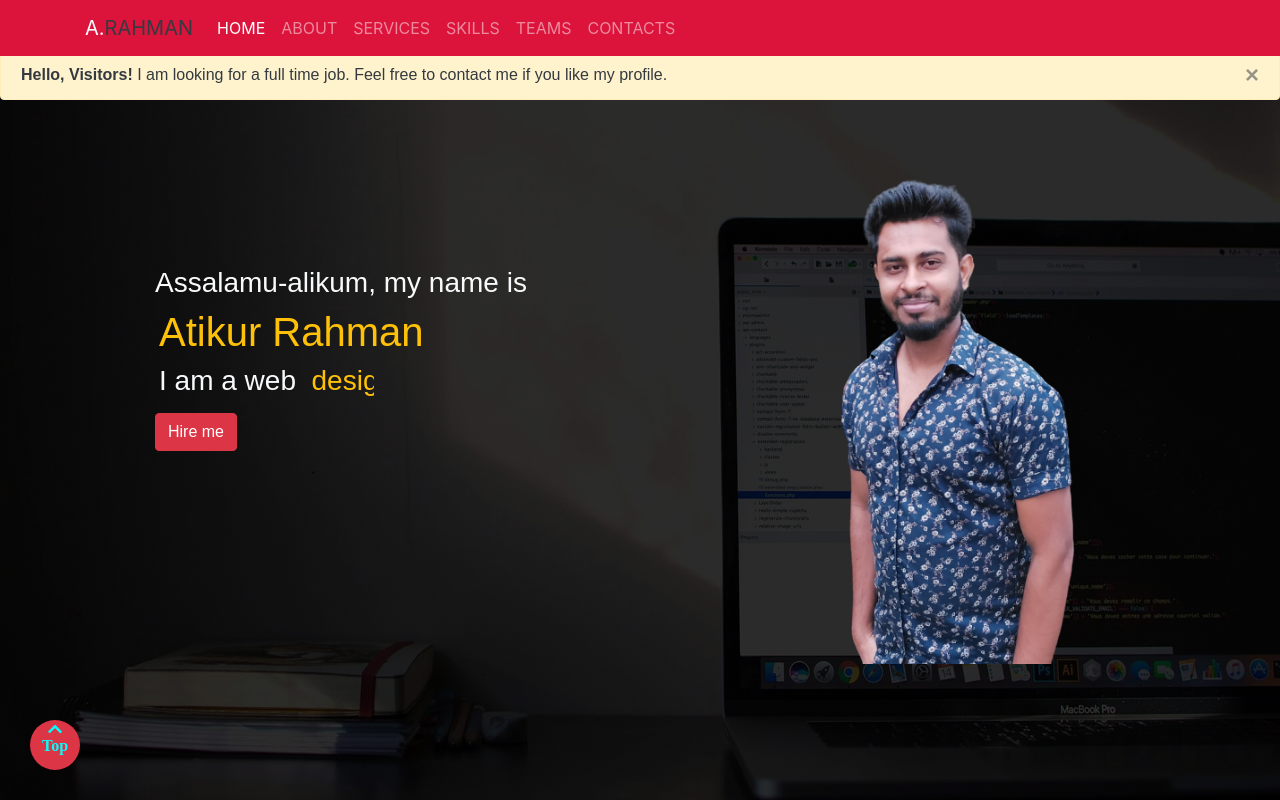
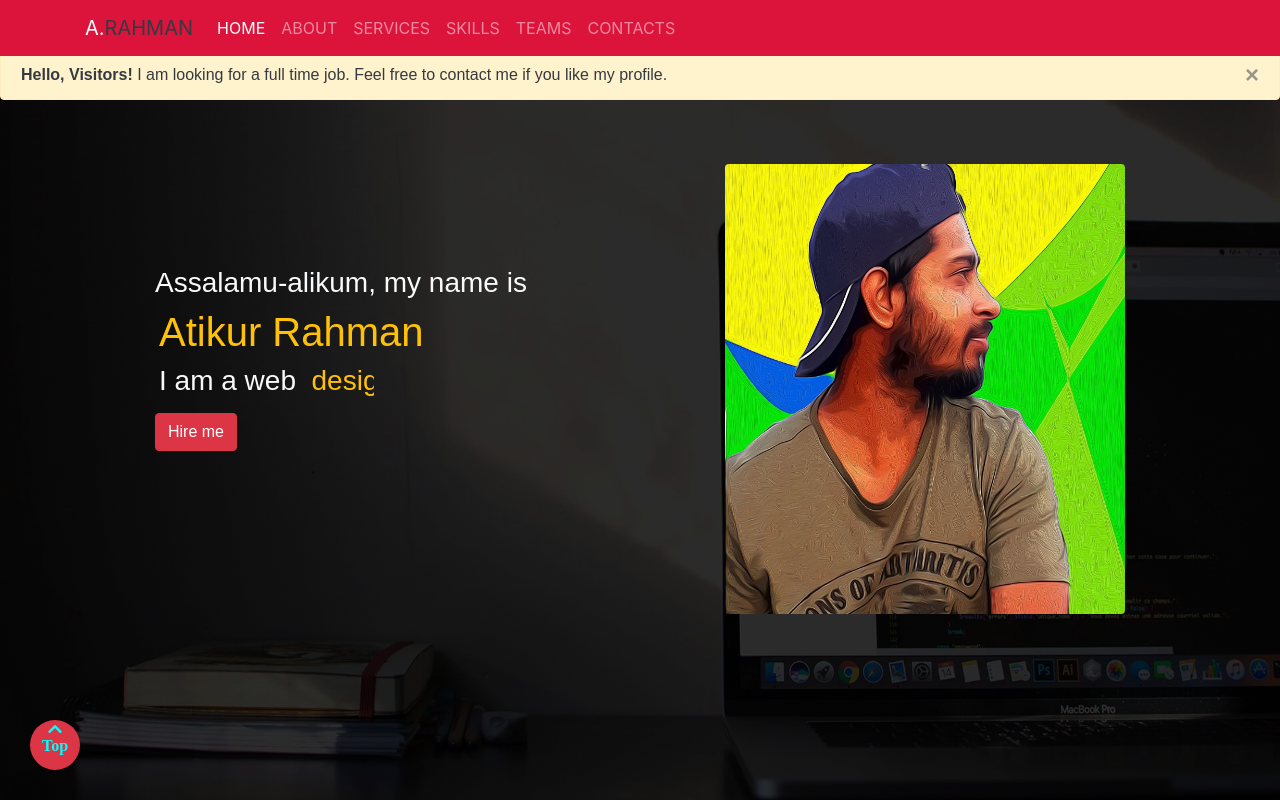
Before and after one commit to Atikurr355/Portfolio, a plain HTML site: page index.html in a window 1280 px wide. Shown: the top 800 px of the page. Drawn offline with nearby package versions, Linux system fonts and the light colour scheme.

Commit message:
myimage change

```diff
--- a/index.html
+++ b/index.html
@@ -75,7 +75,7 @@
                     </div>
                 </div>
                 <div class="col-md-6 d-flex justify-content-center align-items-center  p-5">
-                    <img src="img/myimg.png" class="rounded" height="500px" width="300px" data-aos="zoom-in" data-aos-duration="1000" alt="image">
+                    <img src="img/myimg.jpg" class="rounded" height="450px" width="400px" data-aos="zoom-in" data-aos-duration="1000" alt="image">
                 </div>
             </div>
         </div>
```
Also changed, not shown: img/1.jpg (deleted), img/myimg.jpg (added).
